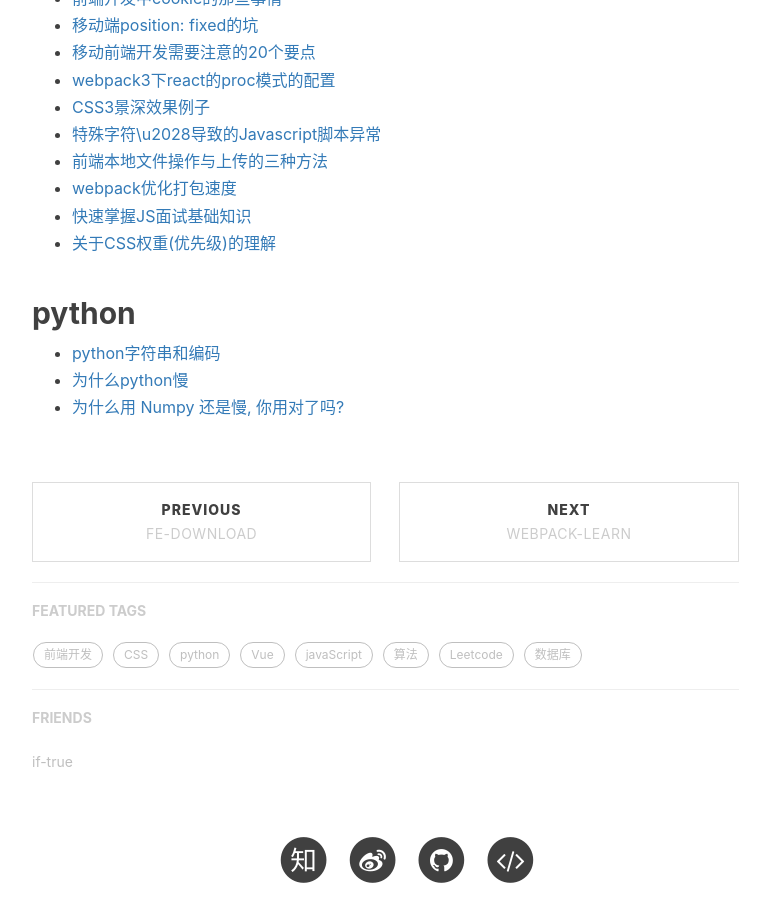
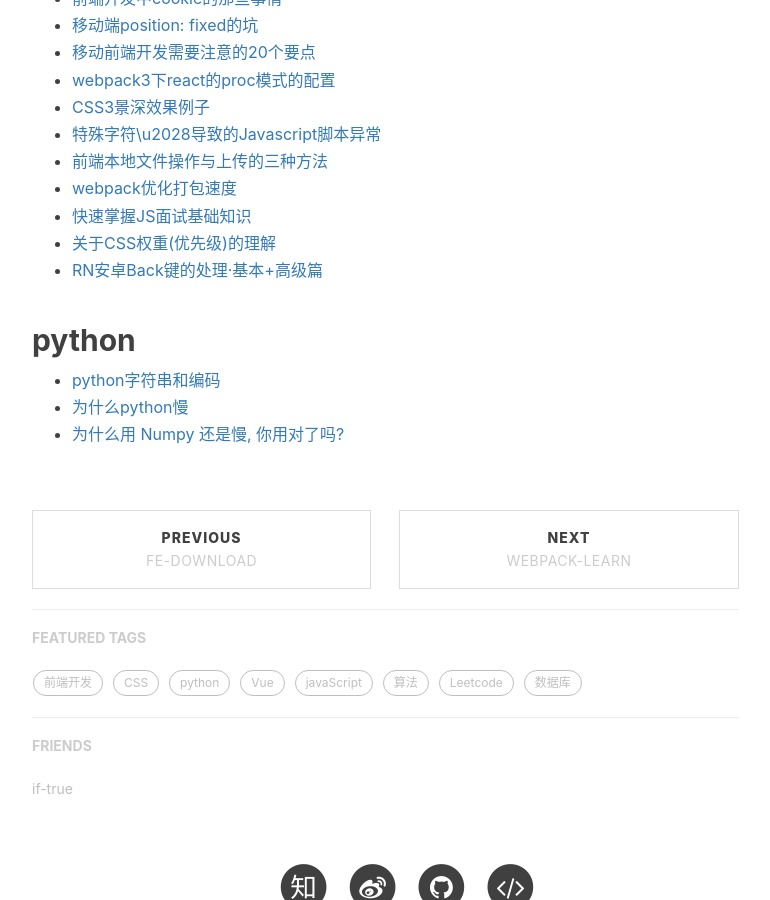
Before and after one commit to mickey0524/mickey0524.github.io, a Jekyll site: the page built from _posts/2017-10-20-superior-article.md, in a window 1280 px wide and 900 px high, scrolled down 898 px. Shown: the whole window, without its empty margins (233-1003 px from the left). Built offline with Jekyll 4.4.1, drawn with Linux system fonts in a browser that asks for light colours; nearby versions of some CDN libraries; comment, search, counter and statistics services are not loaded.

Commit message:
feat(rn): 增加android back 按键的使用

```diff
--- a/_posts/2017-10-20-superior-article.md
+++ b/_posts/2017-10-20-superior-article.md
@@ -30,6 +30,7 @@ tags:
 * [webpack优化打包速度](https://molunerfinn.com/Webpack-Optimize/)
 * [快速掌握JS面试基础知识](https://blog.fundebug.com/2018/01/15/the-definitive-javascript-handbook-for-a-developer-interview/)
 * [关于CSS权重(优先级)的理解](http://chenhaizhou.github.io/2015/01/16/css-weight.html)
+* [RN安卓Back键的处理·基本+高级篇](http://bbs.reactnative.cn/topic/480/%E5%AE%89%E5%8D%93back%E9%94%AE%E7%9A%84%E5%A4%84%E7%90%86-%E5%9F%BA%E6%9C%AC-%E9%AB%98%E7%BA%A7%E7%AF%87)
 
 ## python
 
```
